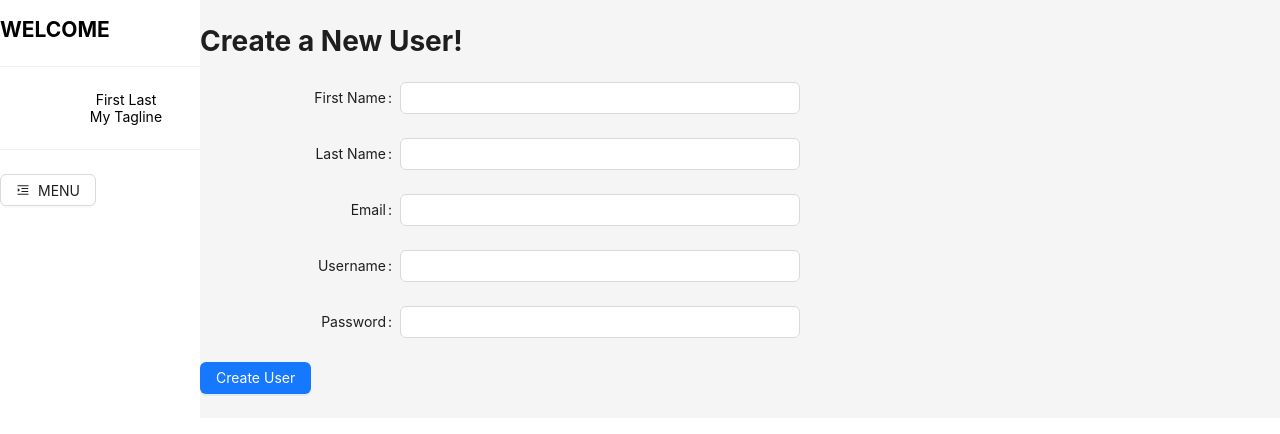
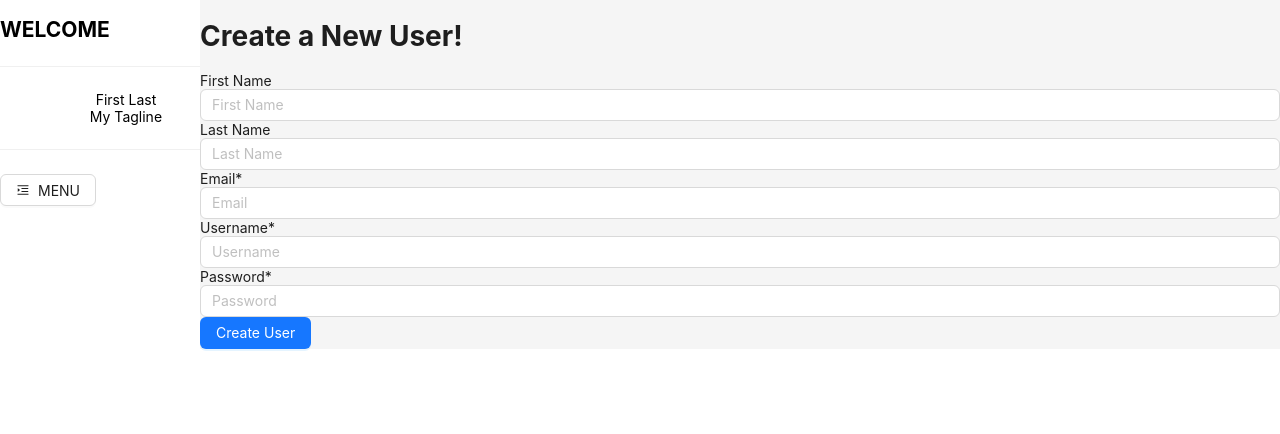
Before and after one commit to JaclynFoster/direct-messaging, a React (Create React App) app: page /signup in a window 1280 px wide. Shown: the top 434 px of the page. Built offline with nearby package versions, Linux system fonts and the light colour scheme; some icons are missing.

Commit message:
created axios request for createUser and organized components for inputs and signupform

```diff
--- a/src/Components/Conversations/Messaging/Messaging.css
+++ b/src/Components/Conversations/Messaging/Messaging.css
@@ -1,5 +1,3 @@
-
-
 .messaging-container {
     width: 100%;
     display: flex;
--- /dev/null
+++ b/src/Components/SignupForm/SignupInputs/index.tsx
@@ -0,0 +1,72 @@
+import { Input, Button, Form } from 'antd'
+import React from 'react'
+
+interface SignupValue {
+    name: string;
+    value: string;
+    required: boolean;
+}
+
+interface SignupType {
+    first_name: SignupValue;
+    last_name: SignupValue;
+    email: SignupValue;
+    username: SignupValue;
+    password: SignupValue;
+}
+
+interface SignupTypeProps {
+    signupType: SignupType;
+    setSignupType: (value: SignupType) => void;
+}
+const SignupInputs = (props: SignupTypeProps) => {
+    const { signupType, setSignupType } = props
+
+const getKeyVal = (keyName: string) => {
+    switch (keyName) {
+        case 'first_name':
+        return 'first_name'
+        case 'last_name':
+        return 'last_name'
+        case 'email':
+        return 'email'
+        case 'username':
+        return 'username'
+        case 'password':
+        return 'password'
+        default:
+        return 'first_name'
+    }
+    }
+const onHandleChange = (keyname: string, inputValue: string) => {
+    const keyvalue = getKeyVal(keyname)
+    setSignupType({
+        ...signupType,
+        [keyvalue]: {
+        ...signupType[keyvalue],
+        value: inputValue
+        }
+    })
+    }
+
+return (
+    <div>
+    {Object.keys(signupType).map((keyName: string) => {
+        const keyvalue = getKeyVal(keyName)
+        return (
+        <div key={keyvalue}>
+            <label>{signupType[keyvalue].name}</label>
+            <label>{signupType[keyvalue].required ? <span>*</span> : ''}</label>
+            <Input
+            placeholder={signupType[keyvalue].name}
+            value={signupType[keyvalue].value}
+            onChange={e => onHandleChange(keyvalue, e.target.value)}
+            />
+        </div>
+        )
+    })}
+    </div>
+)
+}
+
+export default SignupInputs
--- a/src/Components/SignupForm/index.tsx
+++ b/src/Components/SignupForm/index.tsx
@@ -1,51 +1,49 @@
-import React from 'react'
-import { Input, Button, Form} from "antd";
+import React, { useState } from 'react'
+import { Button } from 'antd'
+import axios from 'axios'
+import SignupInputs from './SignupInputs'
 
-interface SignupType {
-    firstName?: string;
-    lastName?: string;
-    email?: string;
-    newUsername?: string;
-    newPassword?: string;
+const SignupForm = () => {
+const initialSignupState = {
+    first_name: { value: '', name: 'First Name', required: false },
+    last_name: { value: '', name: 'Last Name', required: false },
+    email: { value: '', name: 'Email', required: true },
+    username: { value: '', name: 'Username', required: true },
+    password: { value: '', name: 'Password', required: true }
     }
 
-const SignupForm = () => {
-    return (
-        <Form
-        labelCol={{span: 8}}
-        wrapperCol={{span: 16}}
-        style={{maxWidth: 600}}
-        >
+const [signupFields, setSignupFields] = React.useState(initialSignupState)
+
+const stateReset = () => {
+    setSignupFields(initialSignupState)
+}
+
+const createUser = () => {
+    axios
+    .post(`${process.env.REACT_APP_BACKEND_URL}/createUser`, {
+        first_name: signupFields.first_name.value,
+        last_name: signupFields.last_name.value,
+        email: signupFields.email.value,
+        username: signupFields.username.value,
+        password: signupFields.password.value
+    })
+    .then(response => {
+        console.log('Create User Results:', response.data)
+        stateReset()
+    })
+    .catch(error => {
+        console.log('Create User Error:', error)
+    })
+}
+
+return (
+    <div>
         <h1>Create a New User!</h1>
-        <Form.Item<SignupType>
-        label="First Name:"
-        >
-            <Input />
-        </Form.Item>
-        <Form.Item<SignupType>
-        label="Last Name:"
-        >
-            <Input />
-        </Form.Item>
-        <Form.Item<SignupType>
-        label="Email:"
-        >
-            <Input />
-        </Form.Item>
-        <Form.Item<SignupType>
-        label="Username:"
-        >
-        <Input />
-        </Form.Item>
-        <Form.Item<SignupType>
-        label="Password:"
-        >
-        <Input />
-        </Form.Item>
-        <Form.Item>
-        <Button type="primary" htmlType="submit">Create User</Button>
-        </Form.Item>
-        </Form>
+        <SignupInputs signupType={signupFields} setSignupType={setSignupFields} />
+        <Button type="primary" onClick={createUser}>
+        Create User
+        </Button>
+    </div>
     )
 }
 
```
